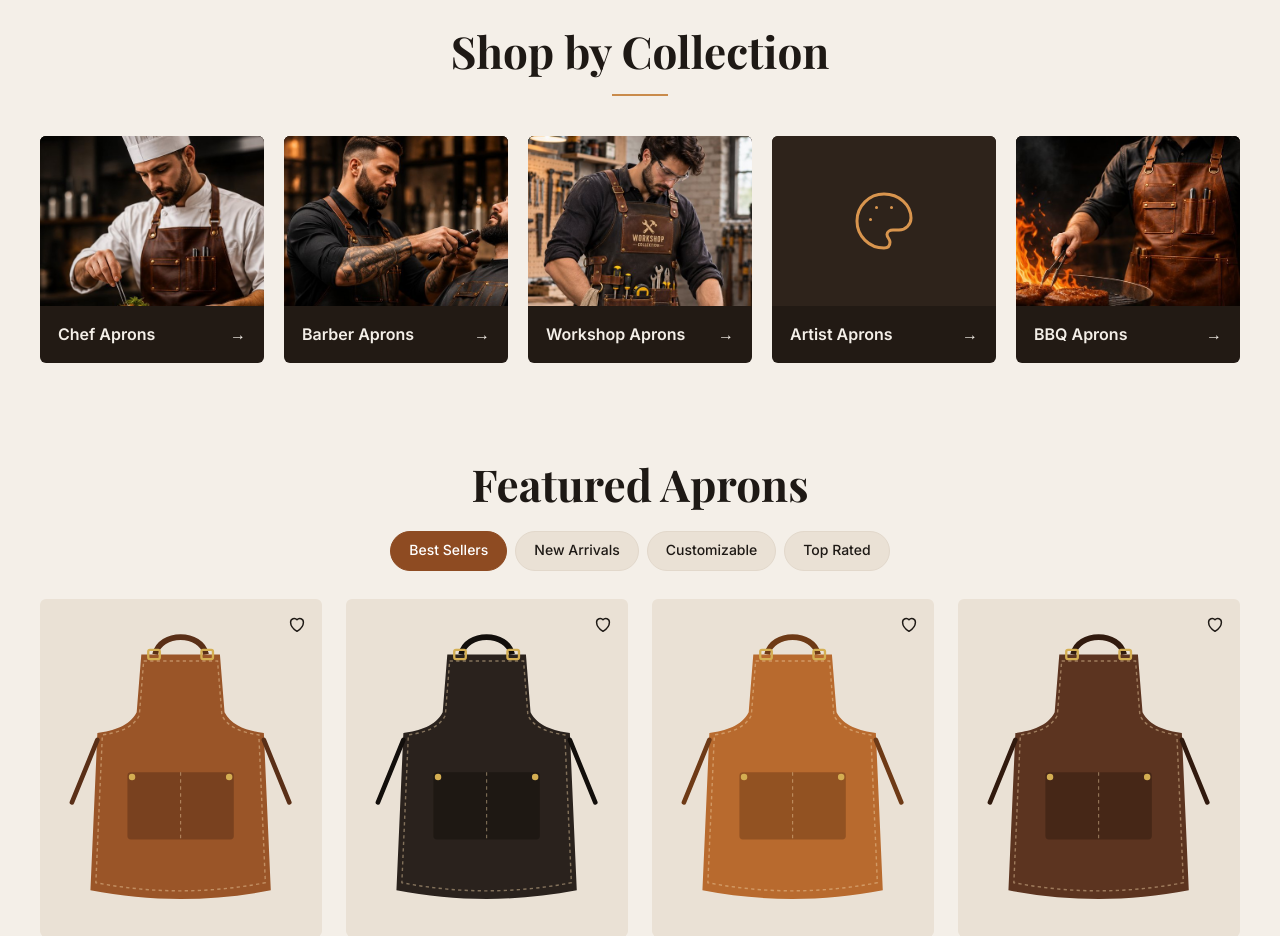
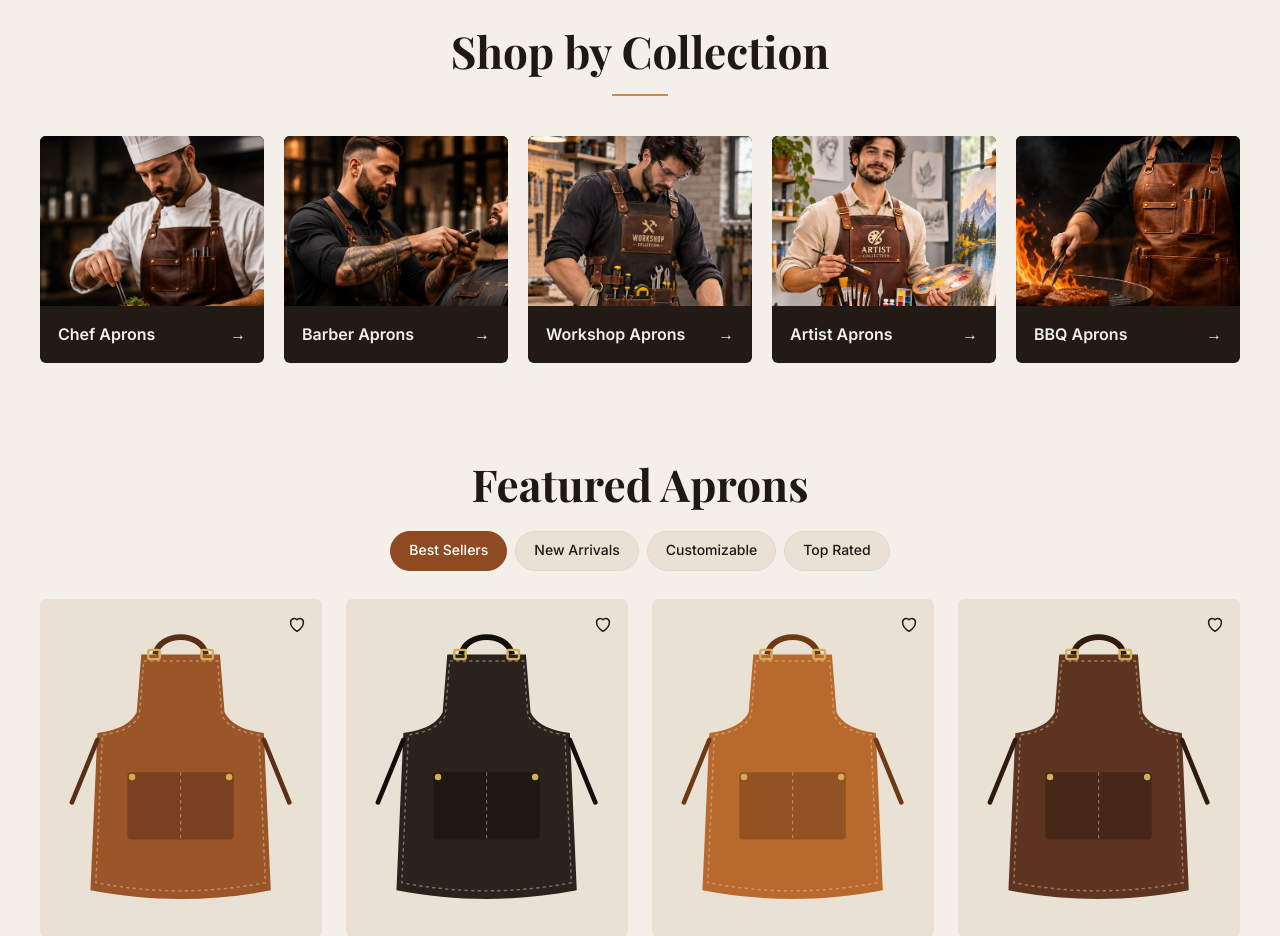
Before and after one commit to Dawoodali110/custom-leather-apron, a plain HTML site: page index.html in a window 1280 px wide. Shown: the part 1020-1956 px from the top of the page. Drawn offline with nearby package versions, Linux system fonts and the light colour scheme.

Commit message:
Home: Artist collection photo
Co-Authored-By: Claude Opus 5.5 <noreply@anthropic.com>
Claude-Session: https://claude.ai/code/session_01J91z3DaxM4MBRxM6kVQ2Kt

```diff
--- a/index.html
+++ b/index.html
@@ -44,7 +44,7 @@
         <a class="collection" href="shop.html?cat=chef"><div class="art photo"><img src="assets/img/tile-chef.jpg" alt="Chef plating food in a brown leather apron" loading="lazy" style="object-position:center 35%"></div><div class="label">Chef Aprons <span aria-hidden="true">→</span></div></a>
         <a class="collection" href="shop.html?cat=barber"><div class="art photo"><img src="assets/img/tile-barber.jpg" alt="Barber trimming a beard in a leather apron" loading="lazy" style="object-position:40% 40%"></div><div class="label">Barber Aprons <span aria-hidden="true">→</span></div></a>
         <a class="collection" href="shop.html?cat=workshop"><div class="art photo"><img src="assets/img/tile-workshop.jpg" alt="Woodworker in a leather workshop apron with tools" loading="lazy" style="object-position:center 40%"></div><div class="label">Workshop Aprons <span aria-hidden="true">→</span></div></a>
-        <a class="collection" href="shop.html?cat=artist"><div class="art"><svg aria-hidden="true" width="72" height="72" viewBox="0 0 24 24" fill="none" stroke="#D9954E" stroke-width="1" stroke-linecap="round" stroke-linejoin="round"><path d="M12 3a9 9 0 1 0 0 18c1.5 0 2-1 2-2s-1-1.5-1-2.5 1-1.5 2-1.5h2a4 4 0 0 0 4-4c0-4.4-4-8-9-8z M7.5 11.5h.01 M9.5 7.5h.01 M14.5 7.5h.01"/></svg></div><div class="label">Artist Aprons <span aria-hidden="true">→</span></div></a>
+        <a class="collection" href="shop.html?cat=artist"><div class="art photo"><img src="assets/img/tile-artist.jpg" alt="Artist painting in a brown leather apron with brush pockets" loading="lazy" style="object-position:center 35%"></div><div class="label">Artist Aprons <span aria-hidden="true">→</span></div></a>
         <a class="collection" href="shop.html?cat=bbq"><div class="art photo"><img src="assets/img/tile-bbq.jpg" alt="Pitmaster grilling steaks in a leather apron" loading="lazy" style="object-position:70% 40%"></div><div class="label">BBQ Aprons <span aria-hidden="true">→</span></div></a>
       </div>
     </div>
```
Also changed, not shown: assets/img/tile-artist.jpg (added).
